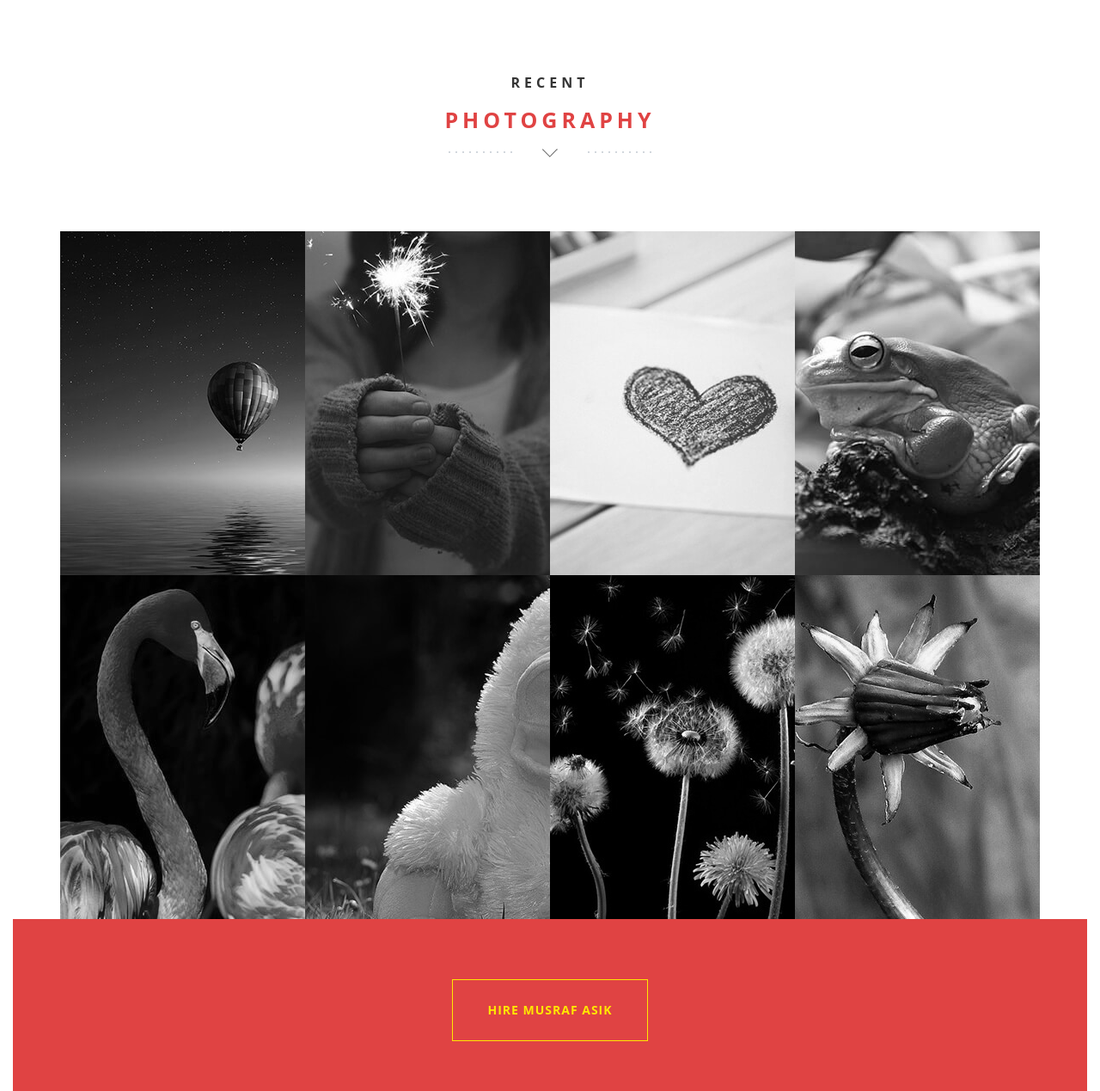
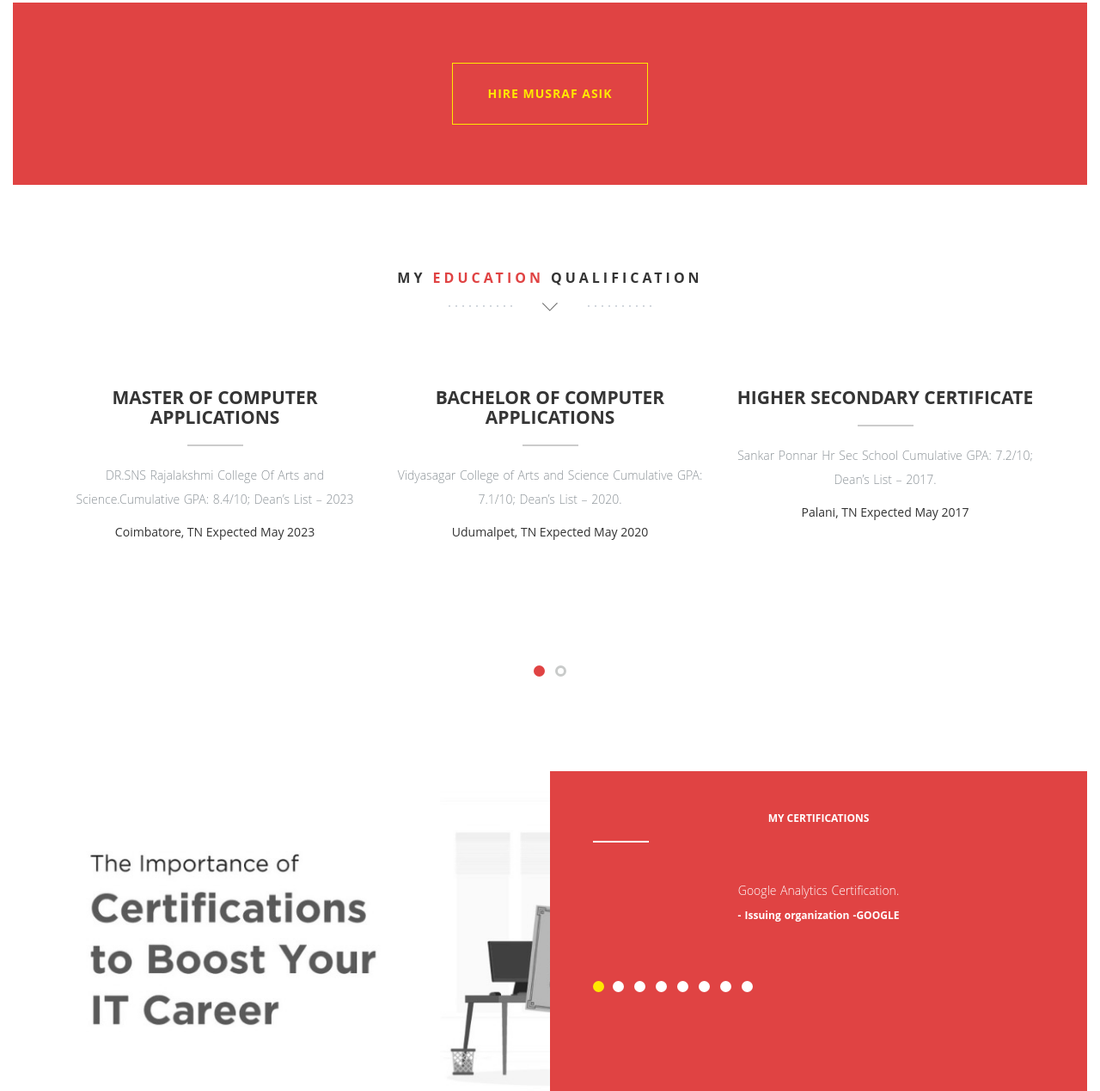
Before and after one commit to musrafasik/Personal_portfolio, a plain HTML site: page index.html in a window 1280 px wide. Shown: the part 4558-5827 px from the top of the page at 86% size. Drawn offline with nearby package versions, Linux system fonts and the light colour scheme; some packages are replaced by stand-ins of ours.

Commit message:
Update index.html

```diff
--- a/index.html
+++ b/index.html
@@ -49,7 +49,6 @@
 						<a href="index.html#home"><i class="fa fa-fw fa-home"></i><span>Home</span></a>
 						<a href="index.html#about"><i class="fa fa-fw fa-quote-left"></i><span>About</span></a>
 						<a href="index.html#service"><i class="fa fa-fw fa-globe"></i><span>Projects</span></a>
-						<a href="index.html#portfolio"><i class="fa fa-fw fa-picture-o"></i><span>Photography</span></a>
 						<a href="index.html#blog"><i class="fa fa-fw fa-rss"></i><span>Education</span></a>
 						<a href="index.html#contact"><i class="fa fa-fw fa-envelope-o"></i><span>Contact</span></a>
 					</div>
@@ -238,112 +237,6 @@
 		<!-- ==========================
         ABOUT SECTION END
         =========================== -->
-
-
-
-
-		<!-- ==========================
-        PORTFOLIO SECTION
-    =========================== -->
-        <section class="swag text-center" id="portfolio">
-          <div class="container">
-		    <!-- Headline -->
-            <div class="row">
-              <h1 class="arrow">
-                Recent <span>photography</span>
-              </h1>
-            </div>
-          </div>
-        </section>
-
-        <div class="container">
-          <div class="row row-offset-0">
-
-          <!-- PORTFOLIO ITEM 1 -->
-          <div class="col-md-3 col-sm-6">
-              <div class="overlay-effect effects clearfix">
-                  <div class="img">
-                      <a href="img/portfolio/portfolio-01-large.jpg" data-lightbox="roadtrip" title="Project One - Lorem Ipsum"><img class="grayscale" src="img/portfolio/portfolio-01-thumbnail.jpg" alt="Portfolio Item"></a>
-                  </div>
-              </div>
-          </div>
-  	    <!-- PORTFOLIO ITEM END -->
-
-  	    <!-- PORTFOLIO ITEM 2 -->
-          <div class="col-md-3 col-sm-6">
-              <div class="overlay-effect effects clearfix">
-                  <div class="img">
-                      <a href="img/portfolio/portfolio-02-large.jpg" data-lightbox="roadtrip" title="Project Two - Lorem Ipsum"><img class="grayscale" src="img/portfolio/portfolio-02-thumbnail.jpg" alt="Portfolio Item"></a>
-                  </div>
-              </div>
-          </div>
-  	    <!-- PORTFOLIO ITEM END -->
-
-  		<!-- PORTFOLIO ITEM 3 -->
-          <div class="col-md-3 col-sm-6">
-              <div class="overlay-effect effects clearfix">
-                  <div class="img">
-                      <a href="img/portfolio/portfolio-03-large.jpg" data-lightbox="roadtrip" title="Project Three - Lorem Ipsum"><img class="grayscale" src="img/portfolio/portfolio-03-thumbnail.jpg" alt="Portfolio Item"></a>
-                  </div>
-              </div>
-          </div>
-  	    <!-- PORTFOLIO ITEM END -->
-
-  		<!-- PORTFOLIO ITEM 4 -->
-          <div class="col-md-3 col-sm-6 ">
-              <div class="overlay-effect effects clearfix">
-                  <div class="img">
-                      <a href="img/portfolio/portfolio-04-large.jpg" data-lightbox="roadtrip" title="Project Four - Lorem Ipsum"><img class="grayscale" src="img/portfolio/portfolio-04-thumbnail.jpg" alt="Portfolio Item"></a>
-                  </div>
-              </div>
-          </div>
-  	    <!-- PORTFOLIO ITEM END -->
-
-          <!-- PORTFOLIO ITEM 5 -->
-          <div class="col-md-3 col-sm-6 ">
-              <div class="overlay-effect effects clearfix">
-                  <div class="img">
-                      <a href="img/portfolio/portfolio-05-large.jpg" data-lightbox="roadtrip" title="Project Five - Lorem Ipsum"><img class="grayscale" src="img/portfolio/portfolio-05-thumbnail.jpg" alt="Portfolio Item"></a>
-                  </div>
-              </div>
-          </div>
-  	    <!-- PORTFOLIO ITEM END -->
-
-  	    <!-- PORTFOLIO ITEM 6 -->
-          <div class="col-md-3 col-sm-6">
-              <div class="overlay-effect effects clearfix">
-                  <div class="img">
-                      <a href="img/portfolio/portfolio-06-large.jpg" data-lightbox="roadtrip" title="Project Six - Lorem Ipsum"><img class="grayscale" src="img/portfolio/portfolio-06-thumbnail.jpg" alt="Portfolio Item"></a>
-                  </div>
-              </div>
-          </div>
-  	    <!-- PORTFOLIO ITEM END -->
-
-  		<!-- PORTFOLIO ITEM 7 -->
-          <div class="col-md-3 col-sm-6">
-              <div class="overlay-effect effects clearfix">
-                  <div class="img">
-                      <a href="img/portfolio/portfolio-07-large.jpg" data-lightbox="roadtrip" title="Project Seven - Lorem Ipsum"><img class="grayscale" src="img/portfolio/portfolio-07-thumbnail.jpg" alt="Portfolio Item"></a>
-                  </div>
-              </div>
-          </div>
-  	    <!-- PORTFOLIO ITEM END -->
-
-  		<!-- PORTFOLIO ITEM 8 -->
-          <div class="col-md-3 col-sm-6">
-              <div class="overlay-effect effects clearfix">
-                  <div class="img">
-                      <a href="img/portfolio/portfolio-08-large.jpg" data-lightbox="roadtrip" title="Project Eight - Lorem Ipsum"><img class="grayscale" src="img/portfolio/portfolio-08-thumbnail.jpg" alt="Portfolio Item"></a>
-                  </div>
-              </div>
-          </div>
-  	    <!-- PORTFOLIO ITEM END -->
-        </div><!--/row-->
-      </div><!--/.container-->
-		<!-- ==========================
-        PORTFOLIO SECTION END
-        =========================== -->
-
 
 
 
```
